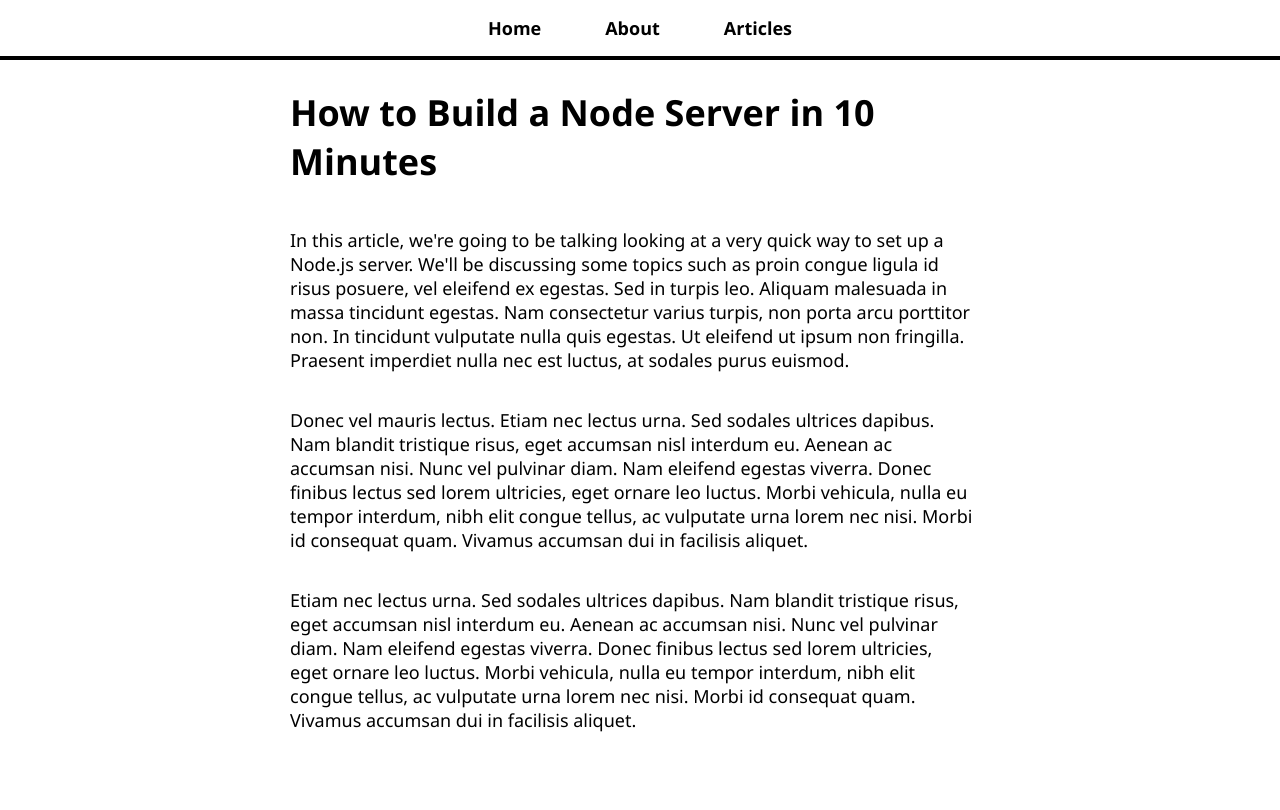
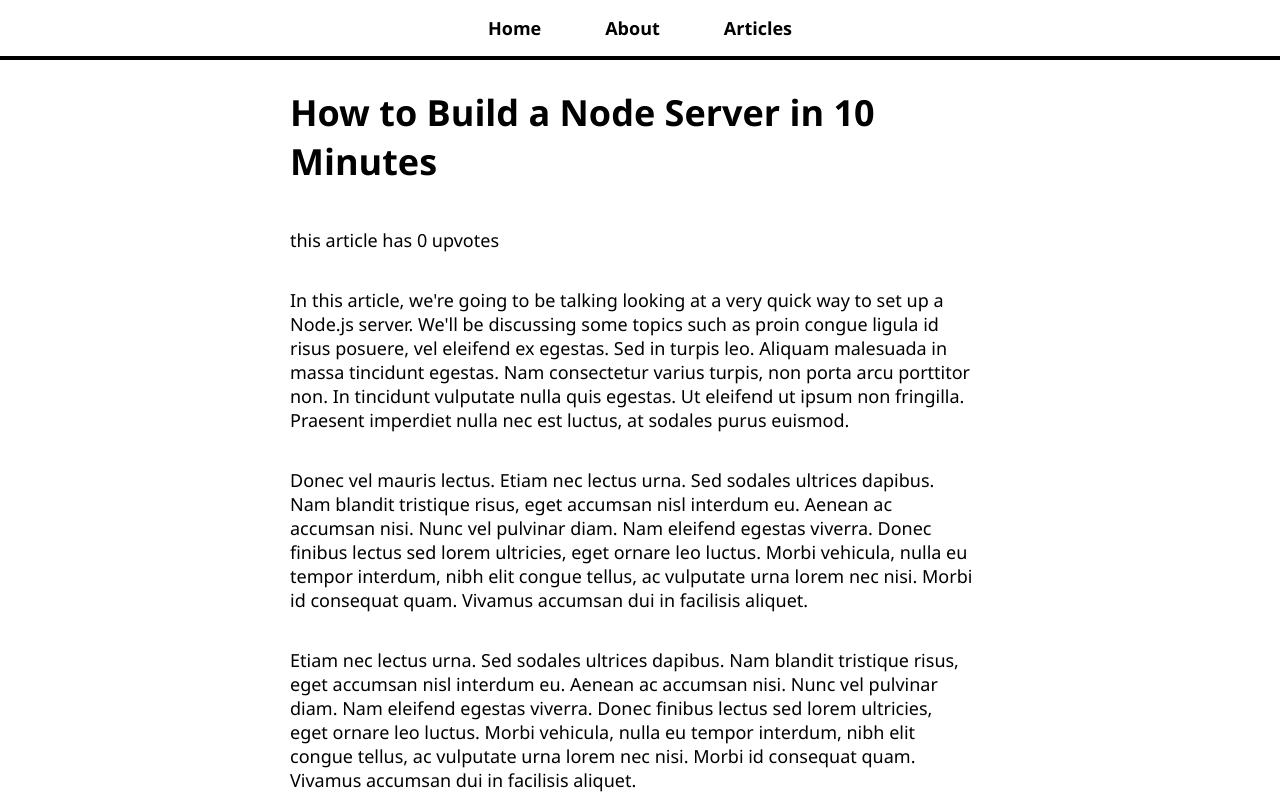
Before and after one commit to Meghamala/meg-blog, a React (Create React App) app: page /articles/learn-node in a window 1280 px wide. Built offline with nearby package versions, Linux system fonts and the light colour scheme; no server answers.

Commit message:
axios to connect front end and backend

```diff
--- a/package.json
+++ b/package.json
@@ -2,10 +2,12 @@
   "name": "meg-blog",
   "version": "0.1.0",
   "private": true,
+  "proxy": "http://localhost:8002",
   "dependencies": {
     "@testing-library/jest-dom": "^5.17.0",
     "@testing-library/react": "^13.4.0",
     "@testing-library/user-event": "^13.5.0",
+    "axios": "^1.6.8",
     "react": "^18.2.0",
     "react-dom": "^18.2.0",
     "react-router-dom": "^6.22.3",
--- a/src/pages/ArticlePage.js
+++ b/src/pages/ArticlePage.js
@@ -1,9 +1,22 @@
+import { useState, useEffect } from "react";
 import { useParams } from "react-router-dom";
 import articles from "./article-content";
 import NotFoundPage from "./NotFoundPage";
+import axios from 'axios';
 
 const ArticlePage = () => {
+    const [articleInfo, setArticleInfo] = useState({ upvotes: 0 , comments:[]})
     const {articleId} =  useParams();
+
+    useEffect( () =>{
+        const loadArticleInfo = async() => {
+            const response = await axios.get(`/api/articles/${articleId}`);
+            const newArticleInfo = response.data;
+            setArticleInfo(newArticleInfo);
+        }
+        loadArticleInfo();
+    }, []);
+
     const article = articles.find(article => article.name === articleId)
 
     if(!article){
@@ -12,6 +25,7 @@
     return (
         <>
         <h1> {article.title}</h1>
+        <p> this article has {articleInfo.upvotes} upvotes</p>
         {article.content.map(paragraph => (
             <p> {paragraph}</p>
         ))}
@@ -20,3 +34,7 @@
 }
 
 export default ArticlePage;
+
+
+// const response = await axios.get('http://localhost:8002/api/articles/learn-react'); // make req to server, async
+// const data = response.data;
```
Also changed, not shown: src/App.js (line endings or trailing spaces), 1 other file (tests, documents, lock files or other folders).
